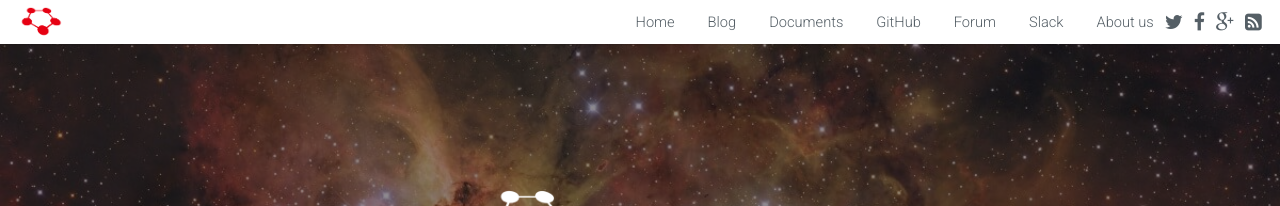
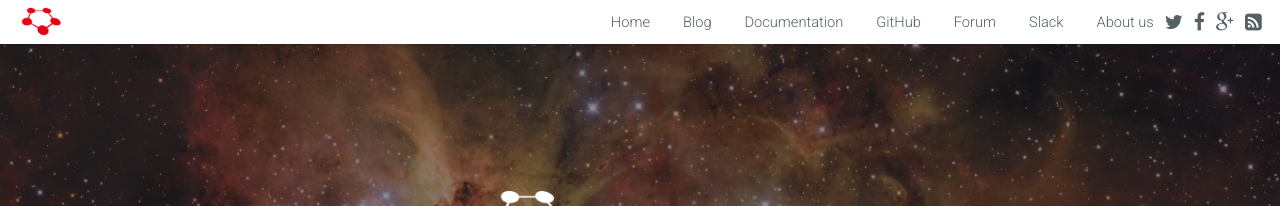
Before and after one commit to chainer/chainer.org, a Jekyll site: the page built from index.html, in a window 1280 px wide. Shown: the top 206 px of the page. Built offline with Jekyll 4.4.1, drawn with Linux system fonts in a browser that asks for light colours; comment, search, counter and statistics services are not loaded.

Commit message:
Documents -> Documentation

```diff
--- a/_includes/header.html
+++ b/_includes/header.html
@@ -5,7 +5,7 @@
 	    <ul>
 	        <li><a href="{{ site.baseurl }}/">Home</a></li>
             <li><a href="{{ site.baseurl }}/blog/">Blog</a></li>
-	        <li><a href="https://docs.chainer.org/">Documents</a></li>
+	        <li><a href="https://docs.chainer.org/">Documentation</a></li>
 	        <li><a href="https://github.com/chainer/chainer">GitHub</a></li>
             <li><a href="https://groups.google.com/forum/#!forum/chainer">Forum</a></li>
             <li><a href="https://bit.ly/join-chainer-slack">Slack</a></li>
```
